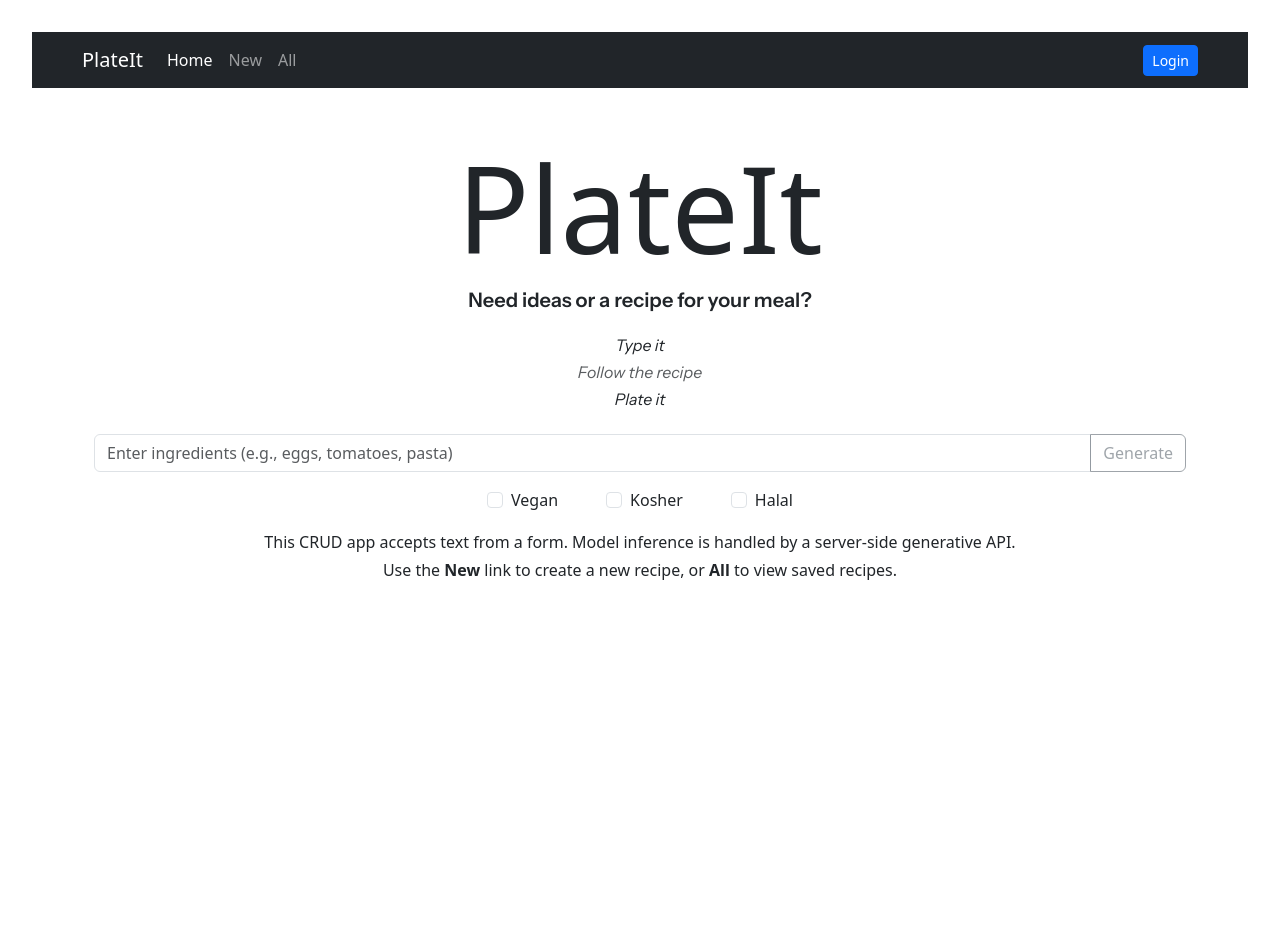
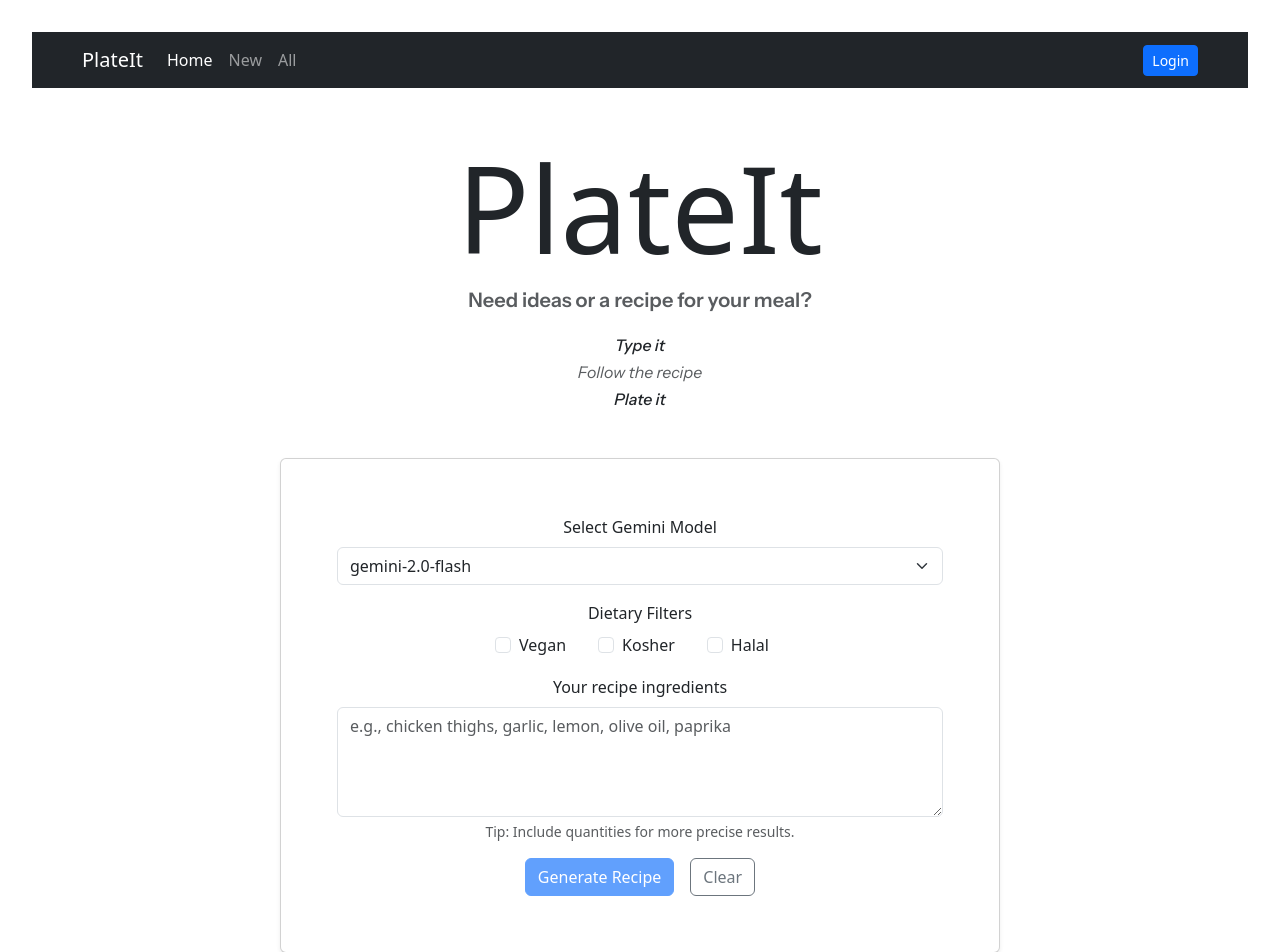
Before and after one commit to group33capstone/plateit, a React (Vite) app in the folder client/: page / in a window 1280 px wide. Shown: the top 952 px of the page. Before the commit the page ends 800 px from the top, so only its background shows below. Built offline with nearby package versions, Linux system fonts and the light colour scheme; no server answers; a web font is replaced by a local one.

Commit message:
Merge Home and New

```diff
--- a/client/src/pages/createformpage.jsx
+++ b/client/src/pages/createformpage.jsx
@@ -49,8 +49,8 @@ export default function FormPage() {
         <div className="col-lg-8">
           <h2 className="mb-3">Input your Ingredients</h2>
           <p className="text-muted">
-            Enter ingredients (e.g., <em>eggs, tomatoes, pasta</em>) and choose a Gemini model.
-            We’ll generate a structured recipe you can save.
+            Enter ingredients (e.g., <em>eggs, tomatoes, pasta</em>) and choose
+            a Gemini model. We’ll generate a structured recipe you can save.
           </p>
 
           {/* Error alert */}
@@ -218,7 +218,6 @@ export default function FormPage() {
               </div>
             </div>
           )}
-
         </div>
       </div>
     </div>
--- a/client/src/pages/homepage.jsx
+++ b/client/src/pages/homepage.jsx
@@ -1,114 +1,333 @@
 import React, { useState } from "react";
+import { generateText, buildSavePayload } from "../utilities/geminiAPI";
 
-export default function HomePage() {
-  const [query, setQuery] = useState("");
-
-  // dietary filters state
+export default function App() {
+  const [query, setQuery] = useState(""); // Used as 'question' for the API
   const [filters, setFilters] = useState({
     vegan: false,
     kosher: false,
     halal: false,
   });
 
+  // State from FormPage
+  const [modelId, setModelId] = useState("gemini-2.0-flash");
+  const [textBusy, setTextBusy] = useState(false);
+  const [error, setError] = useState(null);
+  const [structuredResult, setStructuredResult] = useState(null);
+  const [savePayload, setSavePayload] = useState(null);
+  const [saveStatus, setSaveStatus] = useState(null);
+
+  // Helper from HomePage to toggle filters
   const toggleFilter = (key) =>
     setFilters((prev) => ({ ...prev, [key]: !prev[key] }));
 
-  const handleGenerate = () => {
-    const payload = {
-      query,
-      dietary: Object.entries(filters)
+  async function handleSubmitForm(e) {
+    e?.preventDefault?.();
+    setTextBusy(true);
+    setError(null);
+    setStructuredResult(null);
+    setSavePayload(null);
+    setSaveStatus(null);
+
+    // Get active dietary filters from HomePage's state
+    const dietaryOptions = Object.entries(filters)
       .filter(([, on]) => on)
-        .map(([k]) => k), // ['vegan','kosher','halal']
+      .map(([k]) => k);
+
+    try {
+      const result = await generateText({
+        model: modelId,
+        question: query,
+        options: dietaryOptions, // Pass the dietary filters
+        persist: {
+          title: (query || "Recipe").slice(0, 80),
+          question: query,
+          model: modelId,
+        },
+        structured: true,
+        asRecipe: true,
+      });
+
+      if (!result.ok) {
+        setError(result.error || "Unknown error");
+        setStructuredResult(null);
+        setSavePayload(null);
+      } else {
+        const structured = result.structured || null;
+        setStructuredResult(structured);
+        setSavePayload(structured ? buildSavePayload(structured) : null);
+        setSaveStatus(null);
+      }
+    } catch (err) {
+      setError(String(err));
+    } finally {
+      setTextBusy(false);
+    }
+  }
+
+  const handleClear = () => {
+    setQuery("");
+    setStructuredResult(null);
+    setSavePayload(null);
+    setSaveStatus(null);
+    setError(null);
+    setFilters({ vegan: false, kosher: false, halal: false }); // Reset filters too
+    setModelId("gemini-2.0-flash");
   };
-    console.log("Generate recipe with:", payload);
-    // TODO: call your API here with `payload`
-    // e.g., generateText({ question: query, options: payload.dietary, ... })
+
+  const copyToClipboard = (text) => {
+    const textArea = document.createElement("textarea");
+    textArea.value = text;
+    document.body.appendChild(textArea);
+    textArea.select();
+    try {
+      // Use execCommand for broader compatibility in restricted environments
+      document.execCommand("copy");
+      setSaveStatus("JSON Copied!");
+      setTimeout(() => setSaveStatus(null), 2000); // Clear status after 2s
+    } catch (err) {
+      console.error("Failed to copy text: ", err);
+      setSaveStatus("Copy failed");
+    }
+    document.body.removeChild(textArea);
+  };
+
+  // Save recipe function from FormPage
+  const handleSaveRecipe = async () => {
+    setSaveStatus("saving...");
+    try {
+      // Logic from FormPage to determine API base URL
+      const devBase =
+        typeof import.meta !== "undefined" &&
+        import.meta.env &&
+        import.meta.env.DEV
+          ? "http://localhost:3001"
+          : "";
+
+      const res = await fetch(`${devBase}/api/recipes`, {
+        method: "POST",
+        headers: { "Content-Type": "application/json" },
+        body: JSON.stringify(savePayload), // savePayload is set by buildSavePayload
+      });
+
+      let j = null;
+      try {
+        j = await res.json();
+      } catch {
+        j = null;
+      }
+
+      if (!res.ok) {
+        setSaveStatus(`error: ${j?.error || res.statusText}`);
+      } else {
+        setSaveStatus(`ok: recipeId=${j?.recipeId ?? j?.id ?? "unknown"}`);
+      }
+    } catch (err) {
+      setSaveStatus(`error: ${String(err)}`);
+    }
   };
 
   return (
-    <div className="container py-4">
-      <h1 id="title">PlateIt</h1>
-
-      <h3 id="tagline" className="mt-2">
+    <>
+      {/* Main App Container */}
+      <div className="container pt-4 pb-5">
+        <div className="row justify-content-center">
+          <div className="col-md-10 col-lg-8">
+            {/* Header from HomePage */}
+            <div className="text-center mb-5">
+              <h1 id="title" className="display-4">
+                PlateIt
+              </h1>
+              <h3 id="tagline" className="mt-2 fs-5 text-muted">
                 Need ideas or a recipe for your meal?
               </h3>
-
-      <div id="quote" className="mt-4 mb-4">
-        <h4>Type it</h4>
+              <div id="quote" className="mt-4 fs-4">
+                <h4 className="fw-medium text-body">Type it</h4>
                 <h4 className="text-muted">Follow the recipe</h4>
-        <h4>Plate it</h4>
+                <h4 className="fw-medium text-body">Plate it</h4>
+              </div>
             </div>
 
-      {/* Ingredients input */}
-      <div className="input-group mb-3">
-        <input
-          type="text"
-          className="form-control"
-          placeholder="Enter ingredients (e.g., eggs, tomatoes, pasta)"
-          aria-label="Ingredients"
-          value={query}
-          onChange={(e) => setQuery(e.target.value)}
-        />
-        <button
-          className="btn btn-outline-secondary"
-          type="button"
-          onClick={handleGenerate}
-          disabled={!query.trim()}
+            {/* Error alert from FormPage */}
+            {error && (
+              <div className="alert alert-danger" role="alert">
+                <strong>Error: </strong>
+                {error}
+              </div>
+            )}
+
+            {/* Form Card */}
+            <div className="card shadow-sm mb-4">
+              <div className="card-body p-4">
+                <form onSubmit={handleSubmitForm}>
+                  {/* Model select from FormPage */}
+                  <div className="mb-3">
+                    <label htmlFor="modelSelect" className="form-label">
+                      Select Gemini Model
+                    </label>
+                    <select
+                      id="modelSelect"
+                      className="form-select"
+                      value={modelId}
+                      onChange={(e) => setModelId(e.target.value)}
+                      disabled={textBusy}
                     >
-          Generate
-        </button>
+                      <option value="gemini-2.0-flash">gemini-2.0-flash</option>
+                      <option value="gemini-2.5-flash">gemini-2.5-flash</option>
+                    </select>
                   </div>
 
-      {/* Dietary filters (checkboxes, not radios) */}
-      <div className="d-flex justify-content-center gap-5 mb-3" role="group" aria-label="Dietary filters">
-        <div className="form-check">
+                  {/* Dietary filters from HomePage */}
+                  <div className="mb-3">
+                    <label className="form-label d-block">
+                      Dietary Filters
+                    </label>
+                    <div
+                      className="d-flex flex-wrap justify-content-center gap-3 mt-2"
+                      role="group"
+                      aria-label="Dietary filters"
+                    >
+                      {Object.keys(filters).map((filterKey) => (
+                        <div
+                          className="form-check form-check-inline"
+                          key={filterKey}
+                        >
                           <input
                             className="form-check-input"
                             type="checkbox"
-            id="filter-vegan"
-            checked={filters.vegan}
-            onChange={() => toggleFilter("vegan")}
+                            id={`filter-${filterKey}`}
+                            checked={filters[filterKey]}
+                            onChange={() => toggleFilter(filterKey)}
+                            disabled={textBusy}
                           />
-          <label className="form-check-label" htmlFor="filter-vegan">
-            Vegan
+                          <label
+                            className="form-check-label text-capitalize"
+                            htmlFor={`filter-${filterKey}`}
+                          >
+                            {filterKey}
                           </label>
                         </div>
-
-        <div className="form-check">
-          <input
-            className="form-check-input"
-            type="checkbox"
-            id="filter-kosher"
-            checked={filters.kosher}
-            onChange={() => toggleFilter("kosher")}
-          />
-          <label className="form-check-label" htmlFor="filter-kosher">
-            Kosher
-          </label>
-        </div>
-
-        <div className="form-check">
-          <input
-            className="form-check-input"
-            type="checkbox"
-            id="filter-halal"
-            checked={filters.halal}
-            onChange={() => toggleFilter("halal")}
-          />
-          <label className="form-check-label" htmlFor="filter-halachic">
-            Halal
-          </label>
+                      ))}
                     </div>
                   </div>
 
-      <p className="mb-1">
-        This CRUD app accepts text from a form. Model inference is handled by a
-        server-side generative API.
+                  {/* Ingredients textarea from FormPage */}
+                  <div className="mb-3">
+                    <label htmlFor="ingredients" className="form-label">
+                      Your recipe ingredients
+                    </label>
+                    <textarea
+                      id="ingredients"
+                      className="form-control"
+                      rows={4}
+                      placeholder="e.g., chicken thighs, garlic, lemon, olive oil, paprika"
+                      value={query}
+                      onChange={(e) => setQuery(e.target.value)}
+                      disabled={textBusy}
+                    />
+                    <div className="form-text mt-1">
+                      Tip: Include quantities for more precise results.
+                    </div>
+                  </div>
+
+                  {/* Submit/Clear buttons from FormPage */}
+                  <div className="d-flex gap-3 justify-content-center">
+                    <button
+                      type="submit"
+                      className="btn btn-primary d-inline-flex align-items-center"
+                      disabled={textBusy || !query.trim()}
+                    >
+                      {textBusy ? (
+                        <>
+                          <span
+                            className="spinner-border spinner-border-sm me-2"
+                            role="status"
+                            aria-hidden="true"
+                          ></span>
+                          Generating...
+                        </>
+                      ) : (
+                        "Generate Recipe"
+                      )}
+                    </button>
+
+                    <button
+                      type="button"
+                      className="btn btn-outline-secondary"
+                      disabled={textBusy}
+                      onClick={handleClear}
+                    >
+                      Clear
+                    </button>
+                  </div>
+                </form>
+              </div>
+            </div>
+
+            {/* Structured output from FormPage */}
+            {structuredResult && (
+              <div className="card shadow-sm">
+                <div className="card-body p-4">
+                  <div className="d-flex align-items-center justify-content-between mb-3">
+                    <h5 className="card-title mb-0">Generated Recipe</h5>
+                    {saveStatus && (
+                      <span
+                        className={`badge ${
+                          String(saveStatus).startsWith("ok") ||
+                          String(saveStatus).startsWith("JSON")
+                            ? "text-bg-success"
+                            : "text-bg-warning"
+                        }`}
+                      >
+                        {saveStatus}
+                      </span>
+                    )}
+                  </div>
+
+                  <div className="mt-3">
+                    <pre className="bg-light p-3 rounded small">
+                      {JSON.stringify(structuredResult, null, 2)}
+                    </pre>
+                  </div>
+
+                  <div className="mt-4 d-flex flex-wrap gap-2">
+                    <button
+                      className="btn btn-success btn-sm"
+                      disabled={!savePayload || textBusy}
+                      onClick={handleSaveRecipe}
+                    >
+                      Save Recipe
+                    </button>
+
+                    <button
+                      className="btn btn-outline-secondary btn-sm"
+                      onClick={() =>
+                        copyToClipboard(
+                          JSON.stringify(structuredResult, null, 2)
+                        )
+                      }
+                    >
+                      Copy JSON
+                    </button>
+                  </div>
+                </div>
+              </div>
+            )}
+
+            {/* Footer text from HomePage */}
+            <div className="text-center mt-5 text-muted small">
+              <p>
+                This app accepts text from a form. Model inference is handled by
+                a server-side generative API.
               </p>
-      <p className="mb-0">
-        Use the <strong>New</strong> link to create a new recipe, or <strong>All</strong> to view saved
-        recipes.
+              <p>
+                Use the <strong>New</strong> link to create a new recipe, or{" "}
+                <strong>All</strong> to view saved recipes.
               </p>
             </div>
+          </div>
+        </div>
+      </div>
+    </>
   );
 }
```
Also changed, not shown: client/src/index.css (+5 -7 lines). Lines whose indentation alone changed are shown as unchanged.
